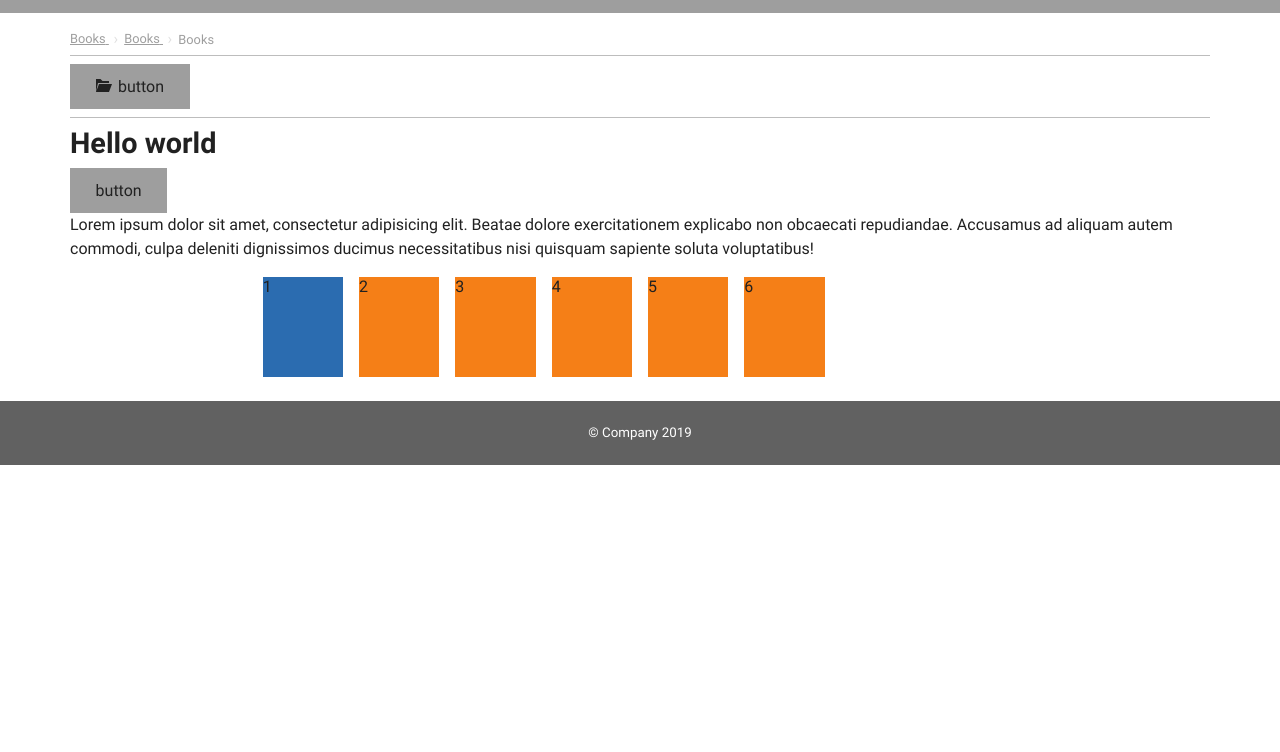
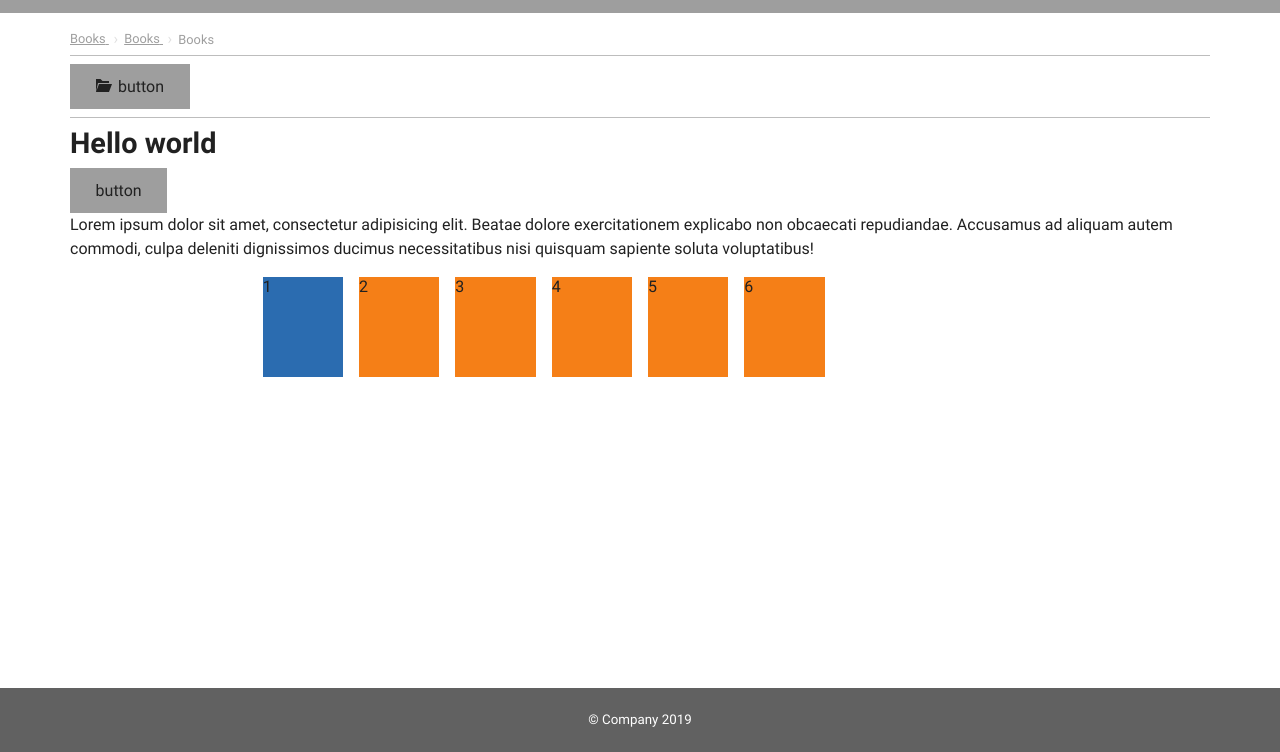
Before and after one commit to Semdevmaster/test-build-system, a website built with webpack: page src/views/index.html in a window 1280 px wide. Shown: the part 48-800 px from the top of the page. Built offline with nearby package versions, Linux system fonts and the light colour scheme; files whose address does not match are found by name.

Commit message:
update deps

```diff
--- a/src/css/modules/base.css
+++ b/src/css/modules/base.css
@@ -31,9 +31,9 @@ body {
   font-weight: 400;
   line-height: 1.2;
   position: relative;
-  /*display: grid;*/
-  /*align-content: space-between;*/
-  /*grid-template-rows: auto 1fr auto;*/
+  display: grid;
+  align-content: space-between;
+  grid-template-rows: auto 1fr auto;
   min-height: 100vh;
   margin: 0;
   color: var(--black, #000);
```
Also changed, not shown: package.json (+11 -11 lines), 1 other file.
